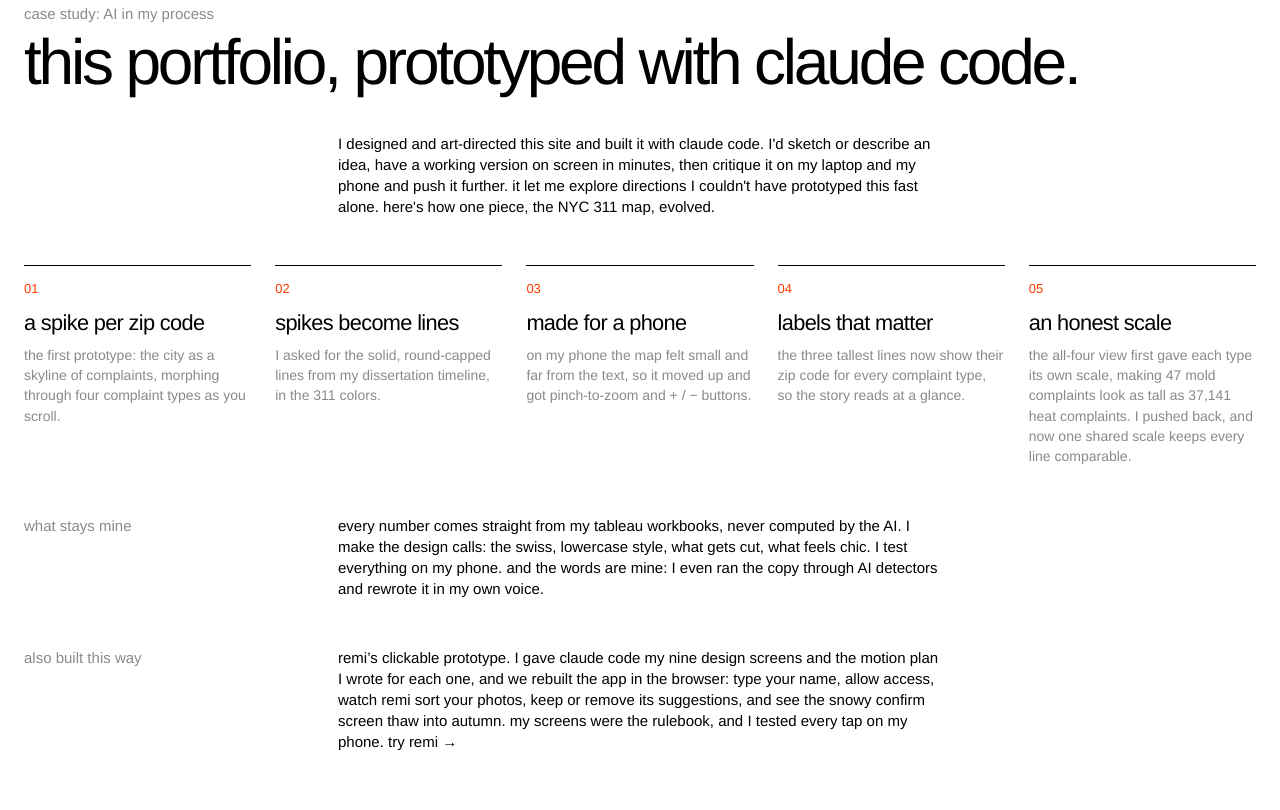
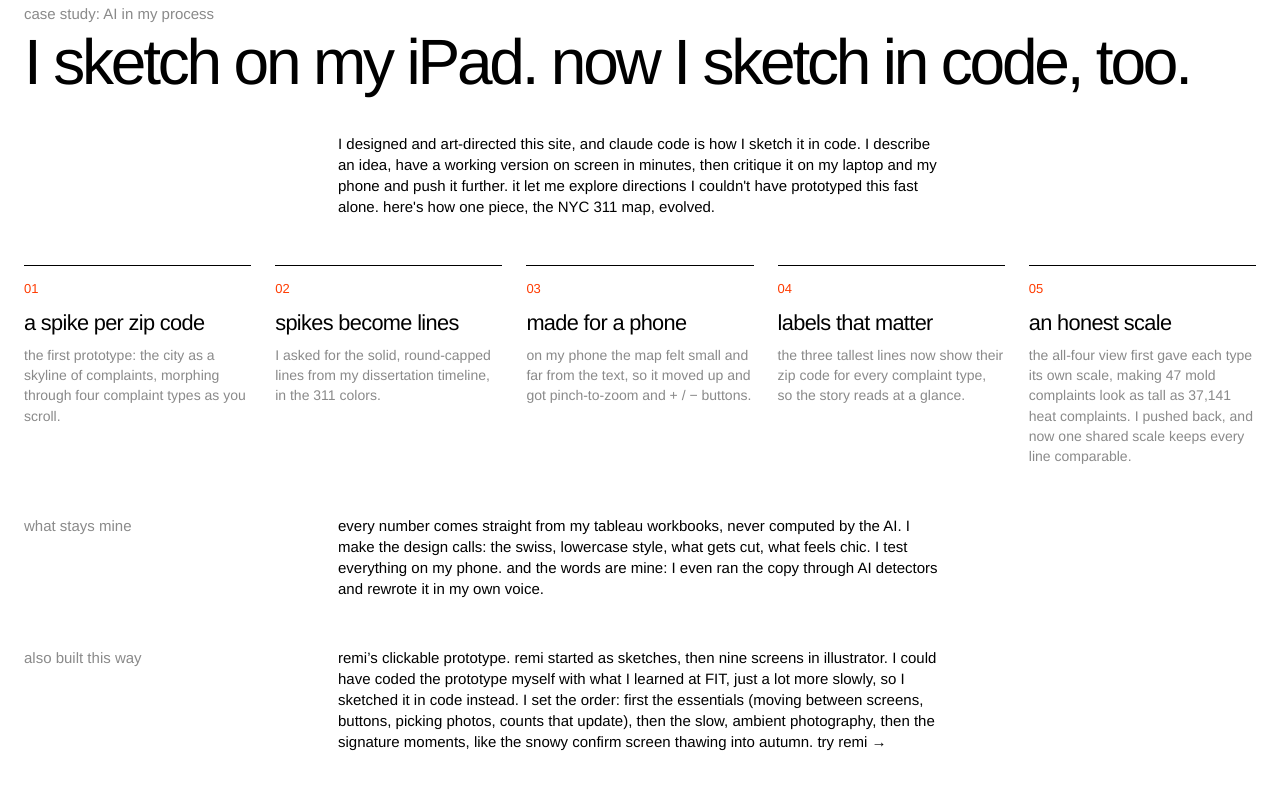
Before and after one commit to glitchdalle/dellawirfel, a plain HTML site: page doordash/index.html in a window 1280 px wide. Shown: the part 1270-2080 px from the top of the page. Drawn offline with Linux system fonts and the light colour scheme.

Commit message:
doordash + remi prototype copy: della's voice, AI framed as sketching in code
Co-Authored-By: Claude Opus 5.5 <noreply@anthropic.com>
Claude-Session: https://claude.ai/code/session_01RkuedTUMzGSUkbQHpBo9SB

```diff
--- a/doordash/index.html
+++ b/doordash/index.html
@@ -84,9 +84,9 @@
 
     <section>
       <div class="grid12"><p class="c1-3 label">case study: AI in my process</p></div>
-      <h2 class="dd-case-h reveal">this portfolio, prototyped with claude code.</h2>
+      <h2 class="dd-case-h reveal">I sketch on my iPad. now I sketch in code, too.</h2>
       <div class="grid12"><div class="c4-9">
-        <p class="reveal">I designed and art-directed this site and built it with claude code. I'd sketch or describe an idea, have a working version on screen in minutes, then critique it on my laptop and my phone and push it further. it let me explore directions I couldn't have prototyped this fast alone. here's how one piece, the NYC 311 map, evolved.</p>
+        <p class="reveal">I designed and art-directed this site, and claude code is how I sketch it in code. I describe an idea, have a working version on screen in minutes, then critique it on my laptop and my phone and push it further. it let me explore directions I couldn't have prototyped this fast alone. here's how one piece, the NYC 311 map, evolved.</p>
       </div></div>
       <ol class="dd-iter reveal">
         <li><span class="n">01</span><b>a spike per zip code</b><p>the first prototype: the city as a skyline of complaints, morphing through four complaint types as you scroll.</p></li>
@@ -98,7 +98,7 @@
       <div class="grid12" style="margin-top:48px"><p class="c1-3 label">what stays mine</p>
       <p class="c4-9 reveal">every number comes straight from my tableau workbooks, never computed by the AI. I make the design calls: the swiss, lowercase style, what gets cut, what feels chic. I test everything on my phone. and the words are mine: I even ran the copy through AI detectors and rewrote it in my own voice.</p></div>
       <div class="grid12" style="margin-top:48px"><p class="c1-3 label">also built this way</p>
-      <p class="c4-9 reveal">remi&rsquo;s clickable prototype. I gave claude code my nine design screens and the motion plan I wrote for each one, and we rebuilt the app in the browser: type your name, allow access, watch remi sort your photos, keep or remove its suggestions, and see the snowy confirm screen thaw into autumn. my screens were the rulebook, and I tested every tap on my phone. <a href="../projects/remi.html#prototype">try remi &rarr;</a></p></div>
+      <p class="c4-9 reveal">remi&rsquo;s clickable prototype. remi started as sketches, then nine screens in illustrator. I could have coded the prototype myself with what I learned at FIT, just a lot more slowly, so I sketched it in code instead. I set the order: first the essentials (moving between screens, buttons, picking photos, counts that update), then the slow, ambient photography, then the signature moments, like the snowy confirm screen thawing into autumn. <a href="../projects/remi.html#prototype">try remi &rarr;</a></p></div>
     </section>
 
     <section>
@@ -109,7 +109,7 @@
           <div class="dd-img"><img width="800" height="560" src="../remi-thumb.jpg" alt="remi" loading="lazy" style="object-position:center"></div>
           <div class="dd-meta"><span class="n">01</span><span>AI app concept &amp; UI</span></div>
           <h3>remi &rarr;</h3>
-          <p>an AI-powered experience: an app that learns how you favorite your photos, then lets you review before anything is deleted. calm and low-stress, for people who are already overwhelmed. now with a clickable prototype you can tap through.</p>
+          <p>an AI-powered experience: an app that learns how you favorite your photos, then lets you review before anything is deleted. calm and low-stress, for people who are already overwhelmed.</p>
         </a>
       </div>
       <div class="dd-card reveal">
```
